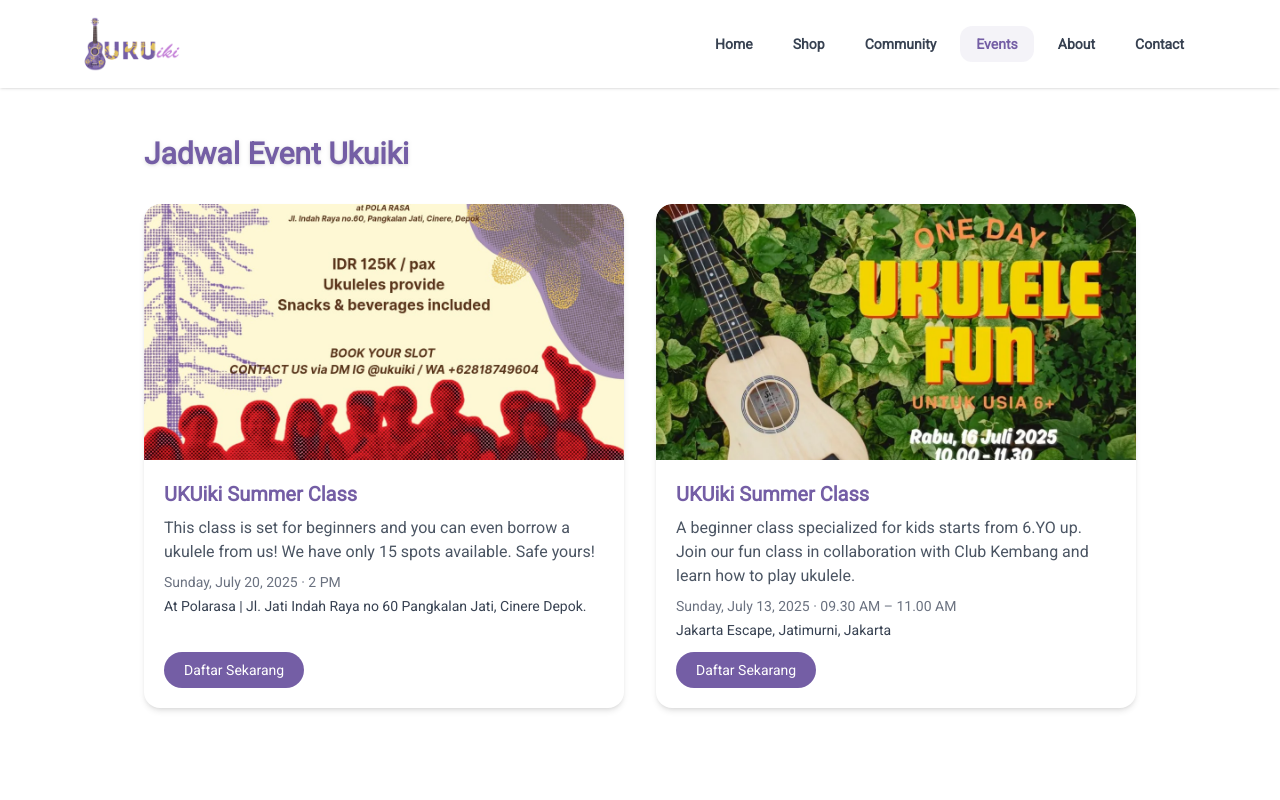
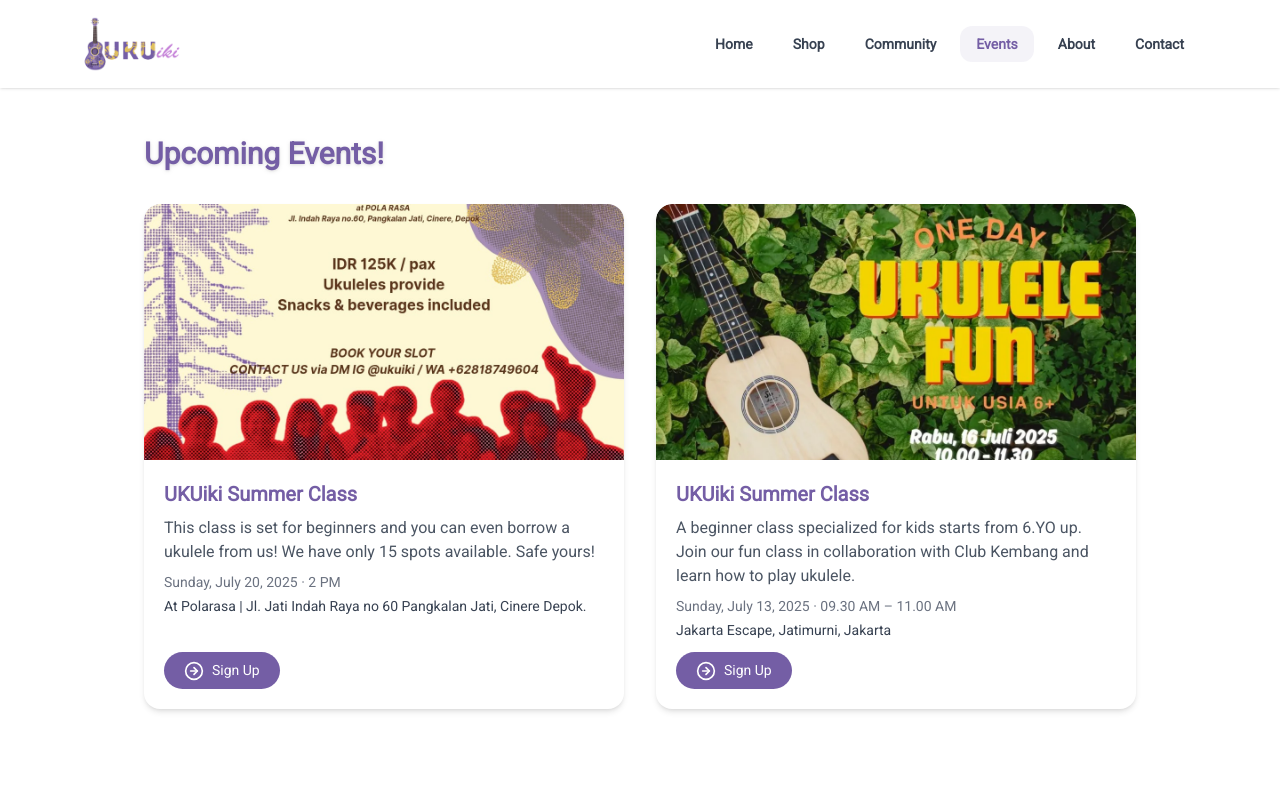
Before and after one commit to septianadip17/ukuiki, a React (Vite) app: page /events in a window 1280 px wide. Shown: the top 800 px of the page. Built offline with nearby package versions, Linux system fonts and the light colour scheme.

Commit message:
event set up

```diff
--- a/src/pages/Events.jsx
+++ b/src/pages/Events.jsx
@@ -1,6 +1,7 @@
 import { useState } from "react";
 import events from "../data/events.js";
 import ImageModal from "../components/common/ImageModal.jsx";
+import { FiArrowRightCircle } from "react-icons/fi";
 
 export default function Events() {
   const today = new Date();
@@ -27,7 +28,7 @@
   return (
     <section className="mx-auto max-w-5xl px-4 py-12">
       <h1 className="mb-8 text-3xl font-extrabold text-primary drop-shadow">
-        Jadwal Event Ukuiki
+        Upcoming Events!
       </h1>
 
       <div className="grid gap-8 md:grid-cols-2">
@@ -61,9 +62,10 @@
                 href={w.link}
                 target="_blank"
                 rel="noopener noreferrer"
-                className="mt-auto inline-block w-max rounded-full bg-primary px-5 py-2 text-sm text-white hover:bg-primary-dark"
+                className="mt-auto inline-block w-max rounded-full bg-primary px-5 py-2 text-sm text-white hover:bg-primary-dark transition duration-300 group"
               >
-                Daftar Sekarang
+                <FiArrowRightCircle className="inline-block mr-2 text-xl group-hover:animate-bounce" />
+                Sign Up
               </a>
             </div>
           </div>
```
